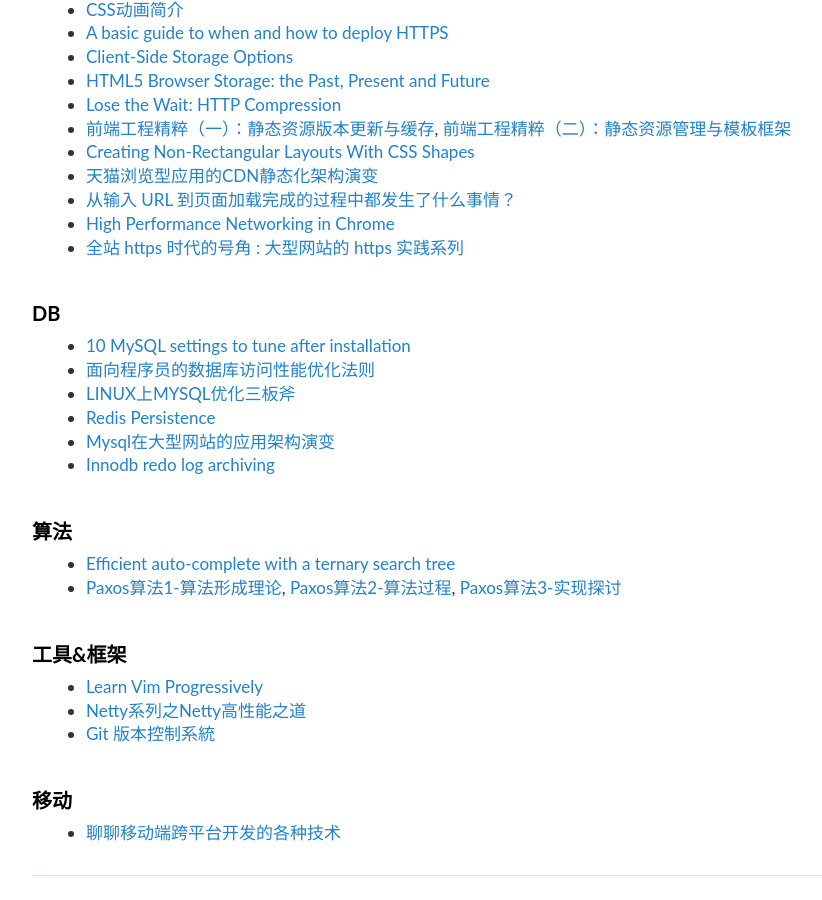
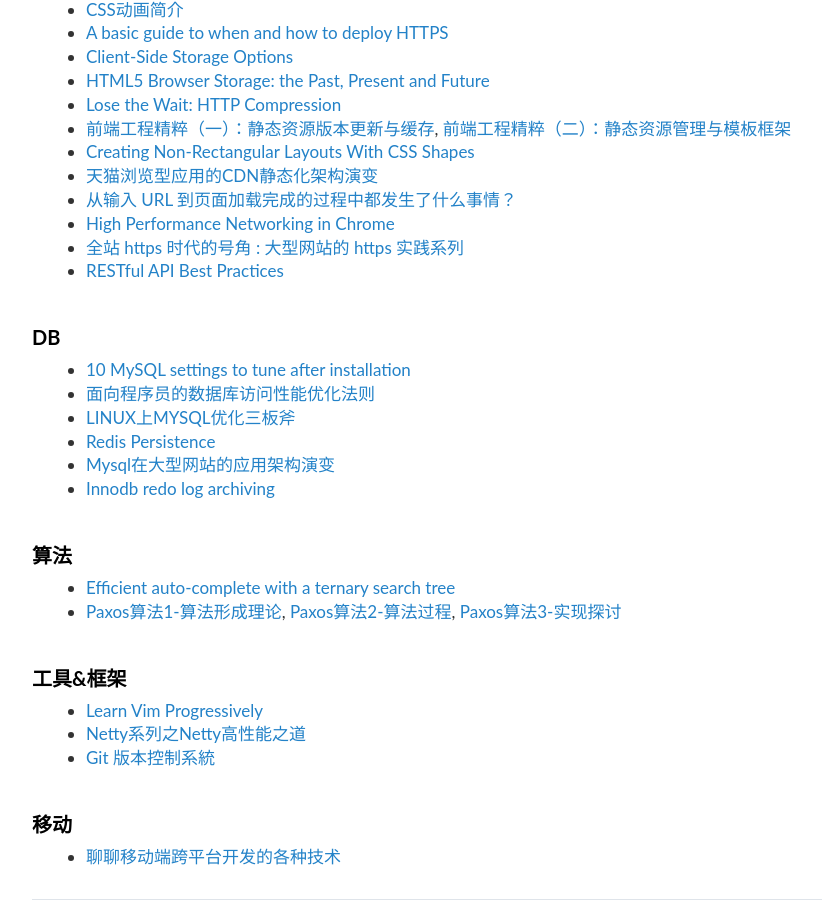
Before and after one commit to guanmian/blog, a Jekyll site: the page built from _posts/2015-02-27-self-cultivation-of-a-programmer.md, in a window 1280 px wide and 900 px high, scrolled down 1753 px. Shown: the whole window, without its empty margins (68-890 px from the left). Built offline with Jekyll 4.4.1, drawn with Linux system fonts in a browser that asks for light colours; Markdown is read by kramdown in place of the engine named in the settings; comment, search, counter and statistics services are not loaded.

Commit message:
add github restful api

```diff
--- a/_posts/2015-02-27-self-cultivation-of-a-programmer.md
+++ b/_posts/2015-02-27-self-cultivation-of-a-programmer.md
@@ -69,6 +69,7 @@
 * [从输入 URL 到页面加载完成的过程中都发生了什么事情？](http://fex.baidu.com/blog/2014/05/what-happen/)
 * [High Performance Networking in Chrome](http://aosabook.org/en/posa/high-performance-networking-in-chrome.html)
 * [全站 https 时代的号角 : 大型网站的 https 实践系列](http://op.baidu.com/2015/04/https-index/)
+* [RESTful API Best Practices](https://developer.github.com/v3/)
 
 ## DB
 * [10 MySQL settings to tune after installation](http://www.mysqlperformanceblog.com/2014/01/28/10-mysql-settings-to-tune-after-installation/)
```
